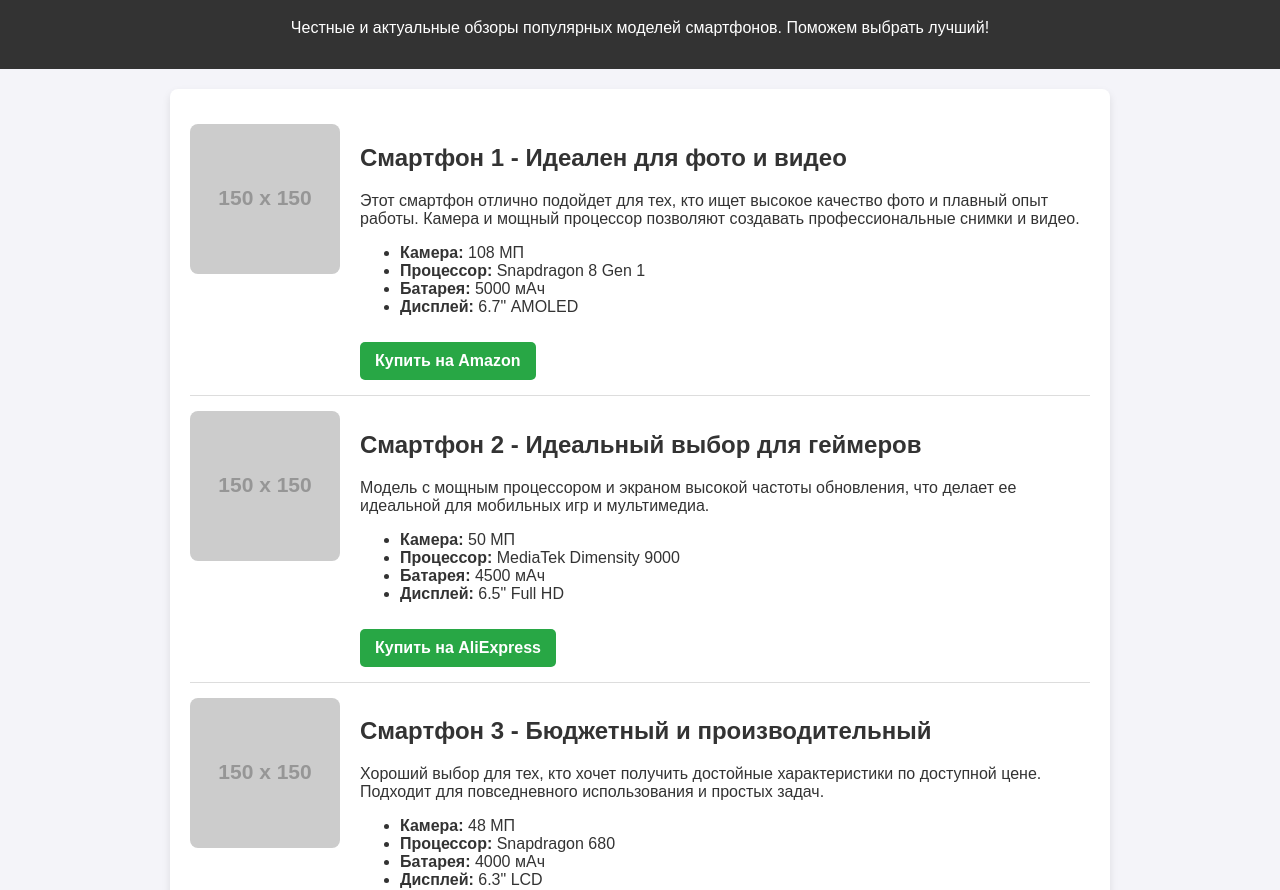
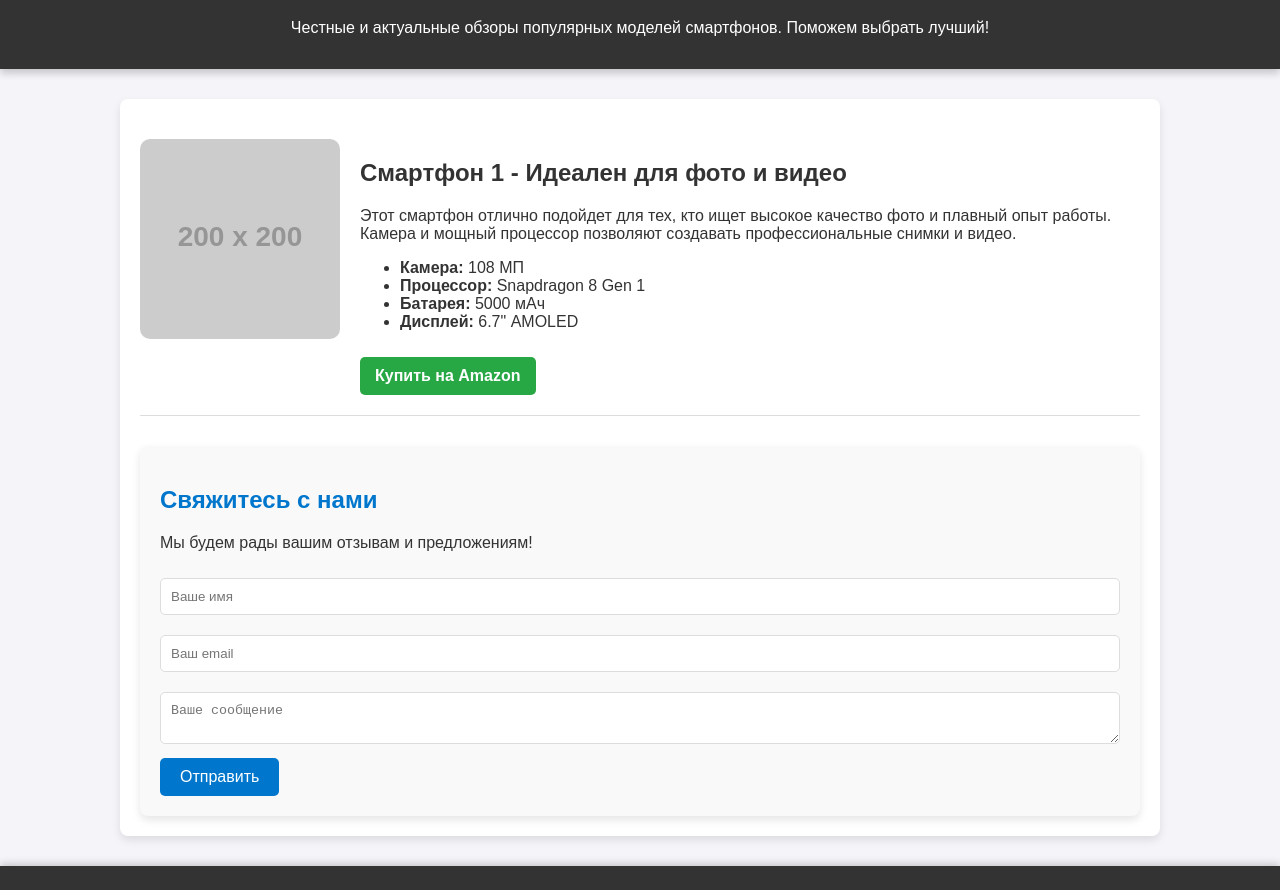
Before and after one commit to Daniel587gg/smartphone-reviews, a plain HTML site: page index.html in a window 1280 px wide. Shown: the part 77-967 px from the top of the page. Drawn offline with Linux system fonts and the light colour scheme; placeholder pictures from the web are drawn by us.

Commit message:
Add files via upload

```diff
--- a/index.html
+++ b/index.html
@@ -21,10 +21,11 @@
             position: sticky;
             top: 0;
             z-index: 1000;
+            box-shadow: 0 4px 8px rgba(0, 0, 0, 0.2);
         }
         main {
-            max-width: 900px;
-            margin: 20px auto;
+            max-width: 1000px;
+            margin: 30px auto;
             padding: 20px;
             background-color: #fff;
             box-shadow: 0px 4px 8px rgba(0,0,0,0.1);
@@ -35,21 +36,24 @@
         }
         .review {
             border-bottom: 1px solid #ddd;
-            padding: 15px 0;
+            padding: 20px 0;
             display: flex;
             align-items: flex-start;
+            transition: transform 0.2s;
         }
-        .review:last-child {
-            border-bottom: none;
+        .review:hover {
+            transform: scale(1.02);
+            box-shadow: 0px 4px 8px rgba(0,0,0,0.2);
         }
         .review img {
-            max-width: 150px;
-            border-radius: 8px;
+            max-width: 200px;
+            border-radius: 10px;
             margin-right: 20px;
+            transition: transform 0.3s;
+            cursor: pointer;
         }
-        .review h3 {
-            color: #0077cc;
-            margin: 0;
+        .review img:hover {
+            transform: scale(1.1);
         }
         .review-details {
             flex: 1;
@@ -74,6 +78,48 @@
             background-color: #333;
             color: #fff;
             margin-top: 20px;
+            box-shadow: 0px -2px 8px rgba(0,0,0,0.2);
+        }
+        .social-icons a {
+            margin: 0 10px;
+            color: #fff;
+            font-size: 1.5rem;
+            transition: color 0.3s;
+        }
+        .social-icons a:hover {
+            color: #ddd;
+        }
+        /* Форма обратной связи */
+        .contact-form {
+            margin-top: 30px;
+            padding: 20px;
+            background-color: #f9f9f9;
+            border-radius: 8px;
+            box-shadow: 0px 4px 8px rgba(0,0,0,0.1);
+        }
+        .contact-form h2 {
+            color: #0077cc;
+        }
+        .contact-form input, .contact-form textarea {
+            width: 100%;
+            padding: 10px;
+            margin: 10px 0;
+            border: 1px solid #ddd;
+            border-radius: 5px;
+            box-sizing: border-box;
+        }
+        .contact-form button {
+            padding: 10px 20px;
+            background-color: #0077cc;
+            color: #fff;
+            border: none;
+            border-radius: 5px;
+            cursor: pointer;
+            font-size: 1rem;
+            transition: background-color 0.3s;
+        }
+        .contact-form button:hover {
+            background-color: #005fa3;
         }
     </style>
 </head>
@@ -87,9 +133,10 @@
 <main>
     <!-- Обзор 1 -->
     <div class="review">
-        <img src="https://via.placeholder.com/150" alt="Смартфон 1">
+        <img src="https://via.placeholder.com/200" alt="Смартфон 1">
         <div class="review-details">
-            <h2>Смартфон 1 - Идеален для фото и видео</h2>
+
+<h2>Смартфон 1 - Идеален для фото и видео</h2>
             <p>Этот смартфон отлично подойдет для тех, кто ищет высокое качество фото и плавный опыт работы. Камера и мощный процессор позволяют создавать профессиональные снимки и видео.</p>
             <ul>
                 <li><strong>Камера:</strong> 108 МП</li>
@@ -101,41 +148,26 @@
         </div>
     </div>
 
-    <!-- Обзор 2 -->
-    <div class="review">
-        <img src="https://via.placeholder.com/150" alt="Смартфон 2">
-        <div class="review-details">
-            <h2>Смартфон 2 - Идеальный выбор для геймеров</h2>
-            <p>Модель с мощным процессором и экраном высокой частоты обновления, что делает ее идеальной для мобильных игр и мультимедиа.</p>
-            <ul>
-                <li><strong>Камера:</strong> 50 МП</li>
-                <li><strong>Процессор:</strong> MediaTek Dimensity 9000</li>
-                <li><strong>Батарея:</strong> 4500 мАч</li>
-                <li><strong>Дисплей:</strong> 6.5" Full HD</li>
-            </ul>
-            <a href="https://www.example.com/product-link" class="buy-button">Купить на AliExpress</a>
-        </div>
-    </div>
+    <!-- Добавь дополнительные обзоры, как в примере выше -->
 
-<!-- Обзор 3 -->
-    <div class="review">
-        <img src="https://via.placeholder.com/150" alt="Смартфон 3">
-        <div class="review-details">
-            <h2>Смартфон 3 - Бюджетный и производительный</h2>
-            <p>Хороший выбор для тех, кто хочет получить достойные характеристики по доступной цене. Подходит для повседневного использования и простых задач.</p>
-            <ul>
-                <li><strong>Камера:</strong> 48 МП</li>
-                <li><strong>Процессор:</strong> Snapdragon 680</li>
-                <li><strong>Батарея:</strong> 4000 мАч</li>
-                <li><strong>Дисплей:</strong> 6.3" LCD</li>
-            </ul>
-            <a href="https://www.example.com/product-link" class="buy-button">Купить на Ozon</a>
-        </div>
+    <!-- Форма обратной связи -->
+    <div class="contact-form">
+        <h2>Свяжитесь с нами</h2>
+        <p>Мы будем рады вашим отзывам и предложениям!</p>
+        <input type="text" placeholder="Ваше имя">
+        <input type="email" placeholder="Ваш email">
+        <textarea placeholder="Ваше сообщение"></textarea>
+        <button>Отправить</button>
     </div>
 </main>
 
 <footer>
     <p>&copy; 2023 Обзоры и Рекомендации Смартфонов. Все права защищены.</p>
+    <div class="social-icons">
+        <a href="#"><i class="fab fa-facebook"></i></a>
+        <a href="#"><i class="fab fa-twitter"></i></a>
+        <a href="#"><i class="fab fa-instagram"></i></a>
+    </div>
 </footer>
 
 </body>
```
